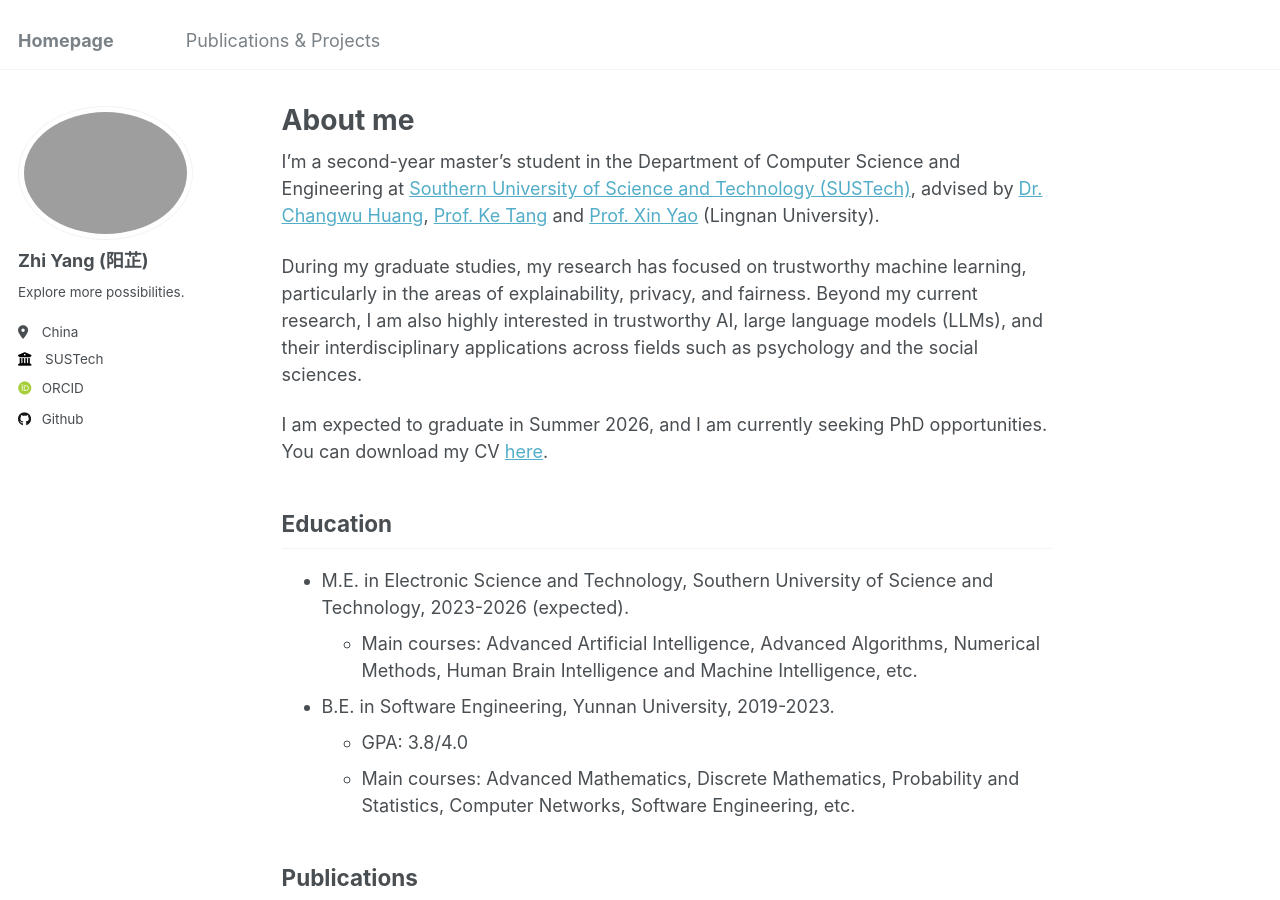
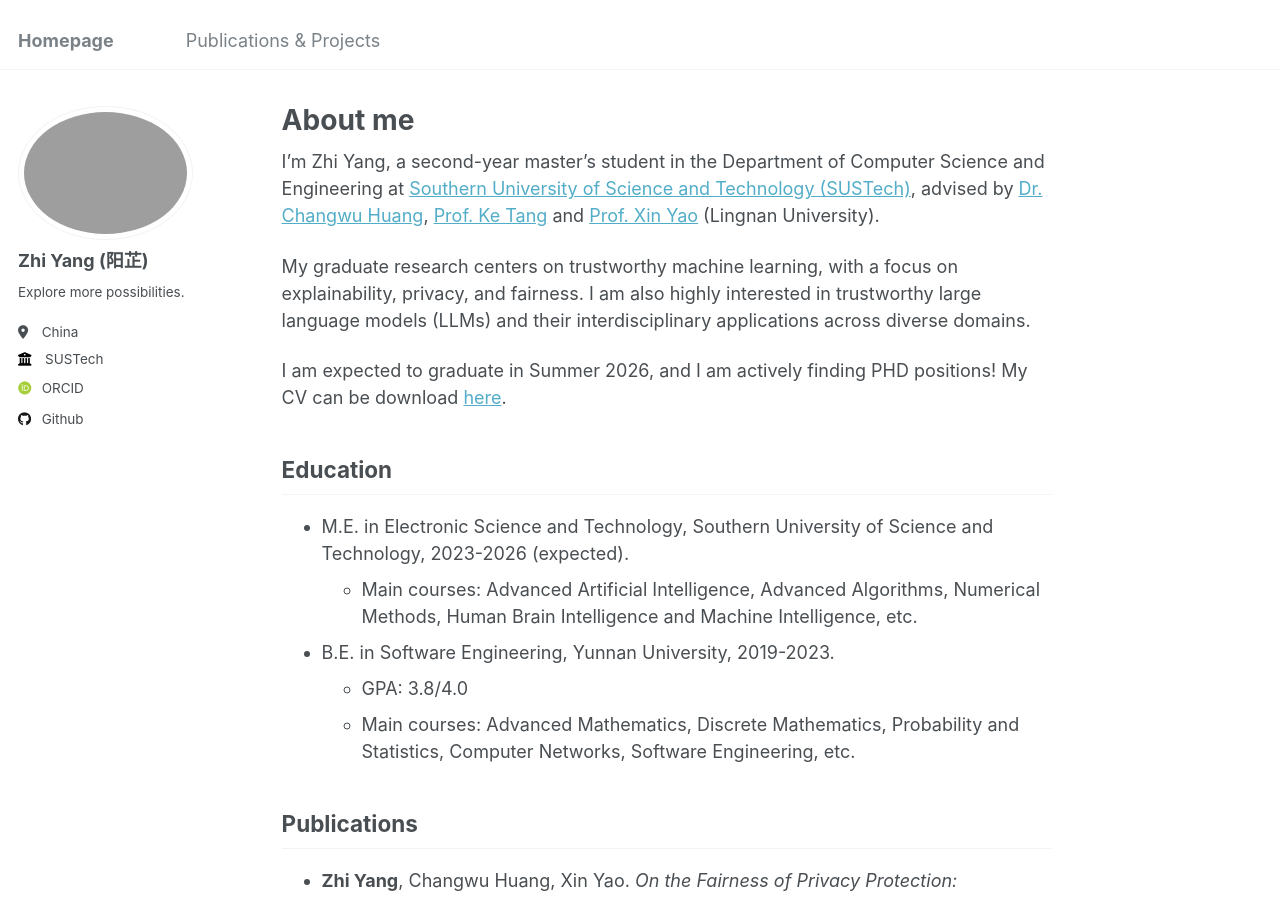
Before and after one commit to ruayz/ruayz.github.io, a Jekyll site: the page built from _pages/about.md, in a window 1280 px wide and 900 px high. Built offline with Jekyll 4.4.1, drawn with Linux system fonts in a browser that asks for light colours; some web fonts are replaced.

Commit message:
Update about.md

```diff
--- a/_pages/about.md
+++ b/_pages/about.md
@@ -6,13 +6,11 @@
   - /about/
   - /about.html
 ---
-I'm a second-year master's student in the Department of Computer Science and Engineering at [Southern University of Science and Technology (SUSTech)](https://www.sustech.edu.cn/), advised by [Dr. Changwu Huang](https://changwuhuang.github.io/), [Prof. Ke Tang](https://www.sustech.edu.cn/en/faculties/tangke.html) and [Prof. Xin Yao](https://scholar.google.co.uk/citations?user=UUtYPl4AAAAJ&hl=en) (Lingnan University).
+I'm Zhi Yang, a second-year master's student in the Department of Computer Science and Engineering at [Southern University of Science and Technology (SUSTech)](https://www.sustech.edu.cn/), advised by [Dr. Changwu Huang](https://changwuhuang.github.io/), [Prof. Ke Tang](https://www.sustech.edu.cn/en/faculties/tangke.html) and [Prof. Xin Yao](https://scholar.google.co.uk/citations?user=UUtYPl4AAAAJ&hl=en) (Lingnan University).
 
-During my graduate studies, my research has focused on trustworthy machine learning, particularly in the areas of explainability, privacy, and fairness.
-Beyond my current research, I am also highly interested in trustworthy AI, large language models (LLMs), and their interdisciplinary applications across fields such as psychology and the social sciences.
+My graduate research centers on trustworthy machine learning, with a focus on explainability, privacy, and fairness. I am also highly interested in trustworthy large language models (LLMs) and their interdisciplinary applications across diverse domains.
 
-I am expected to graduate in Summer 2026, and I am currently seeking PhD opportunities.
-You can download my CV [here](http://ruayz.github.io/files/CV.pdf).
+I am expected to graduate in Summer 2026, and I am actively finding PHD positions! My CV can be download [here](http://ruayz.github.io/files/CV.pdf).
 
 Education
 ------
```
